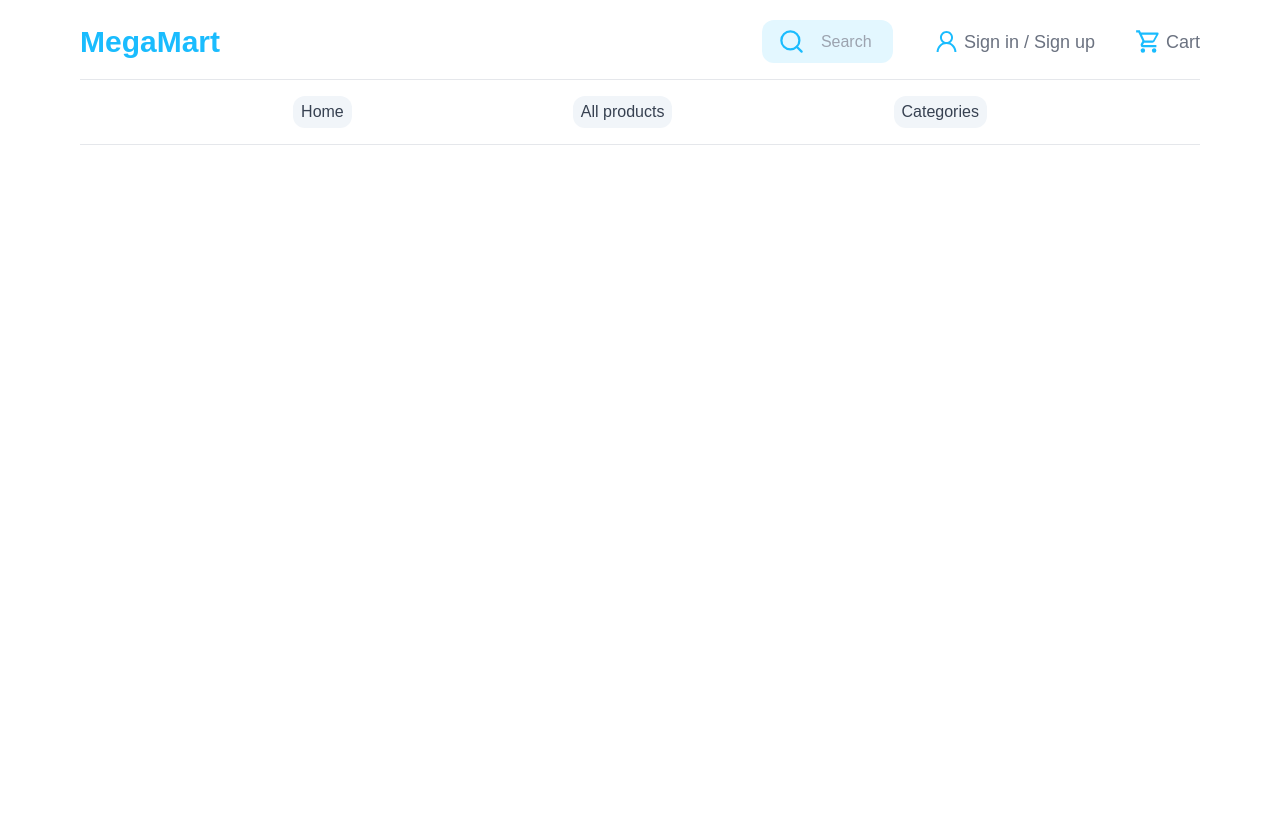
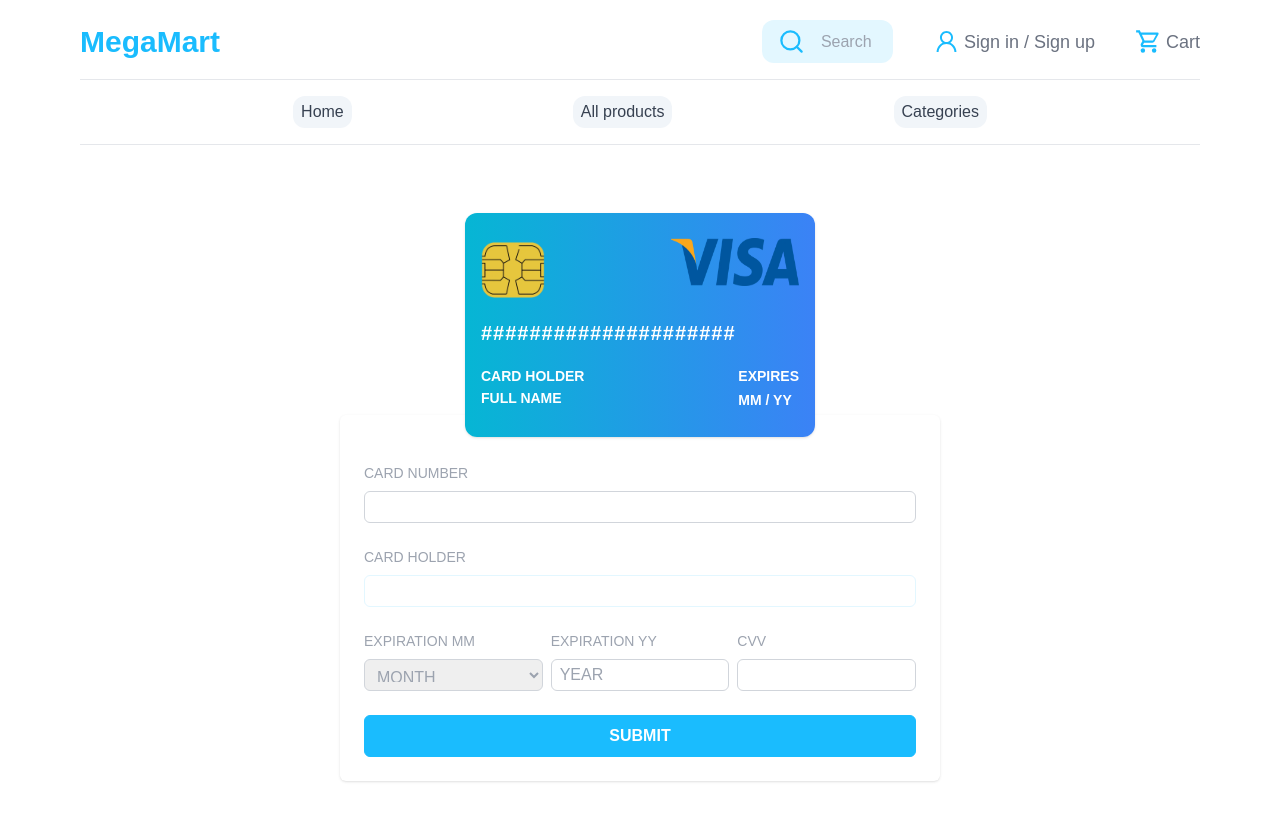
Before and after one commit to lilileiva/e-commerce, a React (Vite) app: page /checkout in a window 1280 px wide. Shown: the top 820 px of the page. Built offline with nearby package versions, Linux system fonts and the light colour scheme.

Commit message:
add checkout page and card component

```diff
--- a/src/App.tsx
+++ b/src/App.tsx
@@ -16,6 +16,7 @@ import EditCategory from './ecommerce/pages/EditCategory'
 import CreateCategory from './ecommerce/pages/CreateCategory'
 import GlobalStateProvider from './ecommerce/context/GlobalStateProvider'
 import SuccessfulCheckout from './ecommerce/pages/SuccessfulCheckout'
+import Checkout from './ecommerce/pages/Checkout'
 
 
 function App() {
@@ -37,6 +38,7 @@ function App() {
           <Route path='login/' element={<Login />} />
           <Route path='register/' element={<Register />} />
           <Route path='user/details/' element={<UserDetails />} />
+          <Route path='checkout/' element={<Checkout />} />
           <Route path='checkout/successful/' element={<SuccessfulCheckout />} />
         </Routes>
       </GlobalStateProvider>
--- /dev/null
+++ b/src/ecommerce/components/Card.tsx
@@ -0,0 +1,53 @@
+import { useState } from "react";
+import { useNavigate } from "react-router-dom";
+import visaLogo from "../../assets/visa-logo.png";
+import chip from "../../assets/chip-logo.png";
+
+function Card({showBack, purchaseDetails}) {
+
+    return (
+        <div className="mb-[-150px] w-full relative flex justify-center">
+            <div className={showBack ? "hidden w-[350px] duration-200 h-56 p-4 rounded-xl flex flex-col justify-around bg-gradient-to-r from-cyan-500 to-blue-500 shadow" : "visible w-[350px] animation-perspective h-56 p-4 rounded-xl flex flex-col justify-around bg-gradient-to-r from-cyan-500 to-blue-500 shadow"}>
+                <div className="flex justify-between">
+                    <img src={chip} alt="chip" className="w-16" />
+                    <img src={visaLogo} alt="visa" className="w-32 h-12" />
+                </div>
+                <div className="text-sm text-white font-bold text-xl tracking-wider">
+                    {purchaseDetails.cardNumber != "" ? purchaseDetails.cardNumber : "#####################"}
+                </div>
+                <div className="flex justify-between">
+                    <div>
+                        <span className="text-sm text-white font-bold">CARD HOLDER</span>
+                        <div className="text-sm text-white font-bold">
+                            {purchaseDetails.cardHolder != "" ? purchaseDetails.cardHolder : "FULL NAME"}
+                        </div>
+                    </div>
+                    <div>
+                        <span className="text-sm text-white font-bold">EXPIRES</span>
+                        <div>
+                            <span className="text-sm text-white font-bold">{purchaseDetails.expirationMonth != "" ? purchaseDetails.expirationMonth : "MM"}</span>
+                            <span className="text-sm text-white font-bold"> / </span>
+                            <span className="text-sm text-white font-bold">{purchaseDetails.expirationYear != "" ? purchaseDetails.expirationYear : "YY"}</span>
+                        </div>
+                    </div>
+                </div>
+            </div>
+
+            <div className={showBack ? "visible w-[350px] duration-200 ease-out text-right h-56 py-4 rounded-xl flex flex-col justify-around bg-gradient-to-r from-cyan-500 to-blue-500 shadow" : "hidden w-[350px] hidden perspective transition duration-200 ease-out text-right h-56 py-4 rounded-xl flex flex-col justify-around bg-gradient-to-r from-cyan-500 to-blue-500 shadow"}>
+                <div className="bg-black h-12 w-full"></div>
+                <div className="flex justify-between w-full px-4">
+                    <div className="w-full flex flex-col">
+                        <span className="text-sm text-white font-bold">CVV</span>
+                        <div className="text-medium text-gray-800 font-bold bg-white h-8 w-full flex justify-end pr-2 items-center rounded-sm">
+                            {purchaseDetails.cvv}
+                        </div>
+                        <img src={visaLogo} alt="visa" className="w-16 pt-4 self-end" />
+                    </div>
+                </div>
+            </div>
+
+        </div>
+    );
+}
+
+export default Card;
--- a/src/ecommerce/components/CartProducts.tsx
+++ b/src/ecommerce/components/CartProducts.tsx
@@ -79,7 +79,7 @@ function CartProducts() {
                     </li>
                 ))
             }
-            {products && products.length == 0 && <p className="w-full text-center">Aún no agregaste productos</p>}
+            {products && products.length == 0 && <p className="w-full text-center">You haven't added any products yet</p>}
         </ul>
     );
 }
--- a/src/ecommerce/pages/CartDetail.tsx
+++ b/src/ecommerce/pages/CartDetail.tsx
@@ -15,7 +15,7 @@ function CartDetail() {
 
     const purchase = (e) => {
         e.stopPropagation();
-        token ? navigate("/checkout/successful/") : navigate("/login")
+        token ? navigate("/checkout/") : navigate("/login")
     }
 
     return (
--- /dev/null
+++ b/src/ecommerce/pages/Checkout.tsx
@@ -0,0 +1,141 @@
+import { useState } from "react";
+import { useNavigate } from "react-router-dom";
+import Card from "../components/Card";
+
+function Checkout() {
+
+    const navigate = useNavigate()
+
+    const token = window.localStorage.getItem("token")
+    const cart = window.localStorage.getItem("cart")
+    if (!token && cart == "[]") navigate("")
+
+    const [showBack, setShowBack] = useState(false)
+
+    const [purchaseDetails, setPurchaseDetails] = useState({
+        cardNumber: "",
+        cardHolder: "",
+        expirationMonth: "",
+        expirationYear: "",
+        cvv: ""
+    })
+
+    const handleInputChange = (e) => {
+        if (e.target.name === "cardHolder") {
+            setPurchaseDetails({
+                ...purchaseDetails,
+                [e.target.name]: (e.target.value).toUpperCase()
+            })
+        } else {
+            if (e.target.value == Number(e.target.value)) {
+                setPurchaseDetails({
+                    ...purchaseDetails,
+                    [e.target.name]: e.target.value
+                })
+            }
+        }
+    }
+
+    return (
+        <div className="flex flex-col items-center justify-center pt-8">
+            <div className="h-fit">
+                <Card showBack={showBack} purchaseDetails={purchaseDetails}/>
+            </div>
+            <form className="rounded-md shadow p-6 mt-32 w-[600px]" onSubmit={() => navigate("/checkout/successful")}>
+                <div className="mt-6">
+                    <span className="block text-sm text-gray-400 pb-2">
+                        CARD NUMBER
+                    </span>
+                    <input
+                        className="w-full rounded-md border-[1px] border-gray-300 hover:border-strong-skyblue focus:border-strong-skyblue focus:outline-none text-gray-400 h-8 p-2"
+                        required
+                        onFocus={() => setShowBack(false)}
+                        onChange={(e) => handleInputChange(e)}
+                        name="cardNumber"
+                        type="text"
+                        maxLength={16}
+                    />
+                </div>
+                <div className="mt-6">
+                    <span className="block text-sm text-gray-400 pb-2">
+                        CARD HOLDER
+                    </span>
+                    <input
+                        className="w-full rounded-md border-[1px] border-gray-300 hover:border-strong-skyblue focus:border-strong-skyblue focus:outline-none text-gray-400 h-8 p-2 border-skyblue"
+                        required
+                        onClick={() => setShowBack(false)}
+                        onChange={(e) => handleInputChange(e)}
+                        name="cardHolder"
+                        type="text"
+                    />
+                </div>
+                <div className="grid grid-cols-3 gap-2">
+                    <div className="mt-6">
+                        <span className="block text-sm text-gray-400 pb-2">
+                            EXPIRATION MM
+                        </span>
+                        <select
+                            className="w-full rounded-md border-[1px] border-gray-300 hover:border-strong-skyblue focus:border-strong-skyblue focus:outline-none text-gray-400 h-8 p-2"
+                            required
+                            onFocus={() => setShowBack(false)}
+                            onChange={(e) => handleInputChange(e)}
+                            name="expirationMonth"
+                        >
+                            <option value="month" selected disabled>
+                                MONTH
+                            </option>
+                            <option value="01">01</option>
+                            <option value="02">02</option>
+                            <option value="03">03</option>
+                            <option value="04">04</option>
+                            <option value="05">05</option>
+                            <option value="06">06</option>
+                            <option value="07">07</option>
+                            <option value="08">08</option>
+                            <option value="09">09</option>
+                            <option value="10">10</option>
+                            <option value="11">11</option>
+                            <option value="12">12</option>
+                        </select>
+                    </div>
+                    <div className="mt-6">
+                        <span className="block text-sm text-gray-400 pb-2">
+                            EXPIRATION YY
+                        </span>
+                        <input
+                            className="w-full rounded-md border-[1px] border-gray-300 hover:border-strong-skyblue focus:border-strong-skyblue focus:outline-none text-gray-400 h-8 p-2"
+                            required
+                            placeholder="YEAR"
+                            onFocus={() => setShowBack(false)}
+                            onChange={(e) => handleInputChange(e)}
+                            type="text"
+                            maxLength={4}
+                            name="expirationYear"
+                        />
+                    </div>
+                    <div className="mt-6">
+                        <span className="block text-sm text-gray-400 pb-2">
+                            CVV
+                        </span>
+                        <input
+                            className="w-full rounded-md border-[1px] border-gray-300 hover:border-strong-skyblue focus:border-strong-skyblue focus:outline-none text-gray-400 h-8 p-2"
+                            required
+                            onFocus={() => setShowBack(true)}
+                            onChange={(e) => handleInputChange(e)}
+                            type="text"
+                            name="cvv"
+                            maxLength={4}
+                        />
+                    </div>
+                </div>
+                <input
+                    className="w-full mt-6 text-white cursor-pointer p-2 duration-200 rounded-md border-[1px] font-bold border-turquoise bg-turquoise hover:opacity-70 hover:tracking-wider"
+                    type="submit"
+                    value="SUBMIT"
+                />
+            </form>
+        </div>
+    );
+}
+
+export default Checkout;
--- a/src/ecommerce/pages/Login.tsx
+++ b/src/ecommerce/pages/Login.tsx
@@ -41,7 +41,7 @@ function Login() {
                 navigate("/");
             } else {
                 setIsLogged(false)
-                setError("No se pudo iniciar sesión. Verifique que los datos ingresados sean correctos.")
+                setError("Could not sign in. Verify your credentials are valid.")
             }
         } catch (error) {
             setIsLogged(false)
--- a/src/ecommerce/pages/Register.tsx
+++ b/src/ecommerce/pages/Register.tsx
@@ -45,7 +45,7 @@ function Register() {
                 setIsRegistered(false)
             } else {
                 setIsRegistered(false)
-                setError("No se pudo registrar la cuenta. Verifique que los datos ingresados sean correctos.")
+                setError("Could not sign up. Verify data is valid.")
             }
         } catch (error) {
             setIsRegistered(false)
```
Also changed, not shown: src/ecommerce/components/FilterBar.tsx (+5 -5 lines), src/ecommerce/utils/validations.ts (+11 -11 lines), src/assets/chip-logo.png (added), src/assets/visa-logo.png (added), tailwind.config.js (line endings or trailing spaces).
